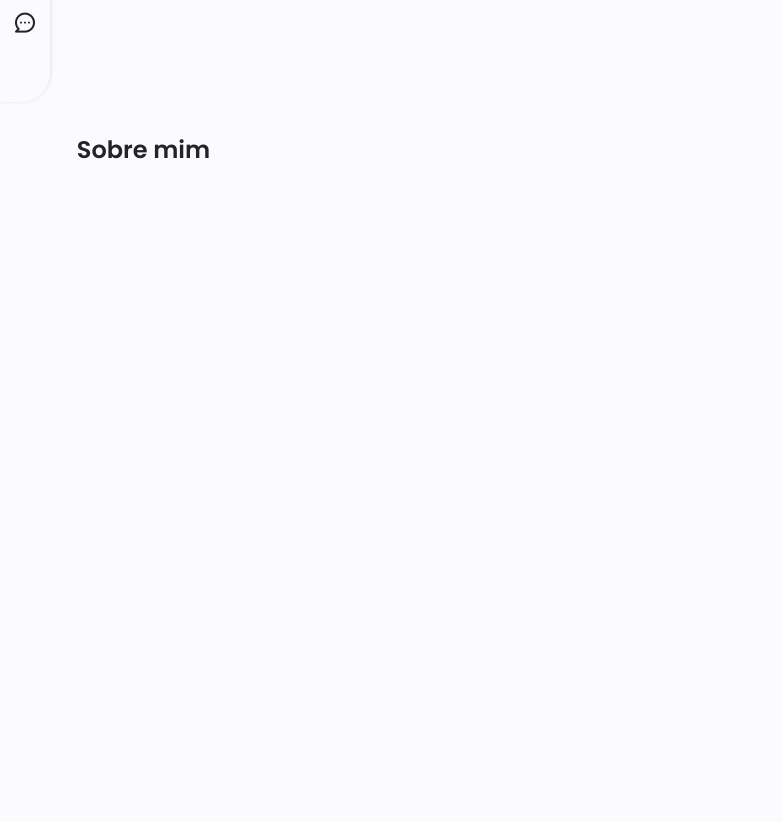
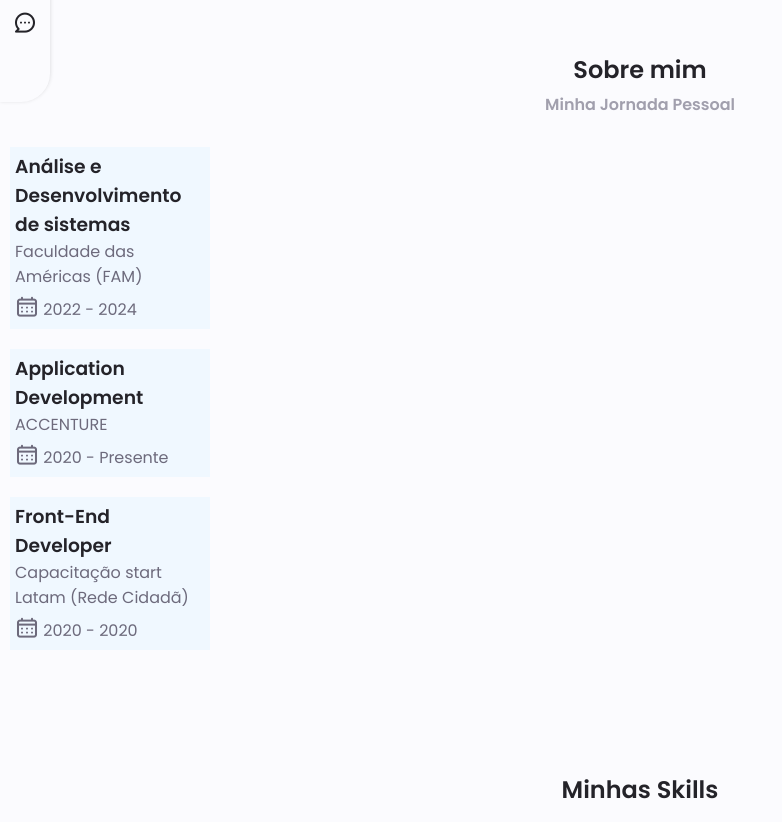
Before and after one commit to Anaju7/Portfolio, a plain HTML site: page index.html in a window 1280 px wide. Shown: the part 698-1520 px from the top of the page, without its empty margins (0-782 px from the left). Drawn offline with nearby package versions, Linux system fonts and the light colour scheme.

Commit message:
criação dos cards da seção sobre mim

```diff
--- a/style.css
+++ b/assets/style.css
@@ -4,7 +4,6 @@
     /* colors */
     --hue-color: 250; /*Purple 250 - Green 142 - Blue 230 - Pink 340*/
 
-    /* HSL color mode */
     --first-color: hsl(var(--hue-color), 69%, 61%);
     --first-color-second: hsl(var(--hue-color), 69%, 61%);
     --first-color-alt: hsl(var(--hue-color), 57%, 53%);
@@ -64,8 +63,8 @@ a {
 }
 
 ::-webkit-scrollbar-thumb {
-    background-color:var(--first-color);    /* color of the scroll thumb */
-    border-radius: 20px;       /* roundness of the scroll thumb */
+    background-color:var(--first-color);
+    border-radius: 20px;
 }
 
 @media screen and (min-width: 968px) {
@@ -140,8 +139,15 @@ a {
 /* Css home */
 
 .section {
-  height: 100vh;
+  width: 100%;
+  height: 90vh;
   padding-top: 30px;
+}
+
+.section-title {
+    display: flex;
+    flex-direction: column;
+    text-align: center;
 }
 
 .home-dark {
@@ -176,7 +182,7 @@ a {
     text-align: center;
 }
 
-.home-subtitle {
+.subtitle {
     color: var(--text-color-light);
     font-size: 1rem;
     padding: 5px 0;
@@ -194,6 +200,33 @@ a {
 
 
 /* CSS ABOUT */
+
+.about-infos {
+    display: flex;
+    flex-direction: column;
+    padding: 15px 0
+}
+
+.about-img  {
+    display: flex;
+    justify-content: center;
+}
+
+.about-img img {
+   width: 250px;
+}
+
+.about-qualifications {
+    display: flex;
+    flex-direction: column;
+}
+
+.qualifications-card {
+    width: 200px;
+    padding: 5px;
+    background-color: aliceblue;
+    margin: 10px;
+}
 
 
 @media only screen and (min-width: 767px) {
@@ -218,9 +251,6 @@ a {
         font-size: 1.5rem;
     }
 
-    .section {
-        margin-left: 6%;
-    }
 
     .home-container {
         height: 100vh;
--- a/index.html
+++ b/index.html
@@ -5,7 +5,7 @@
     <meta charset="UTF-8">
     <meta http-equiv="X-UA-Compatible" content="IE=edge">
     <meta name="viewport" content="width=device-width, initial-scale=1.0">
-    <link rel="stylesheet" href="style.css">
+    <link rel="stylesheet" href="./assets/style.css">
     <link rel="stylesheet" href="https://unicons.iconscout.com/release/v4.0.0/css/line.css">
     <title>MyPortifolio</title>
 </head>
@@ -54,7 +54,7 @@
                 </div>
                 <div class="home-info">
                     <h1 class="home-title">Olá, me chamo Ana Julia</h1>
-                    <h2 class="home-subtitle">Application Developer</h2>
+                    <h2 class="subtitle">Application Developer</h2>
                     <p class="home-text">
                         Lorem ipsum dolor sit amet, consectetur adipisicing elit,
                         sed do eiusmod tempor incididunt ut labore et dolore magna aliqua. Ut enim ad minim veniam,
@@ -67,13 +67,53 @@
             </div>
         </section>
         <section class="section" id="about">
-            <h2>Sobre mim</h2>
+            <div class="section-title">
+                <h2>Sobre mim</h2>
+               <h3 class="subtitle">Minha Jornada Pessoal</h3>
+            </div>
+            <div class="about-infos">
+                <div class="about-qualifications">
+                    <div class="qualifications-card">
+                        <h3>Análise e Desenvolvimento de sistemas</h3>
+                        <p>Faculdade das Américas (FAM)</p>
+                        <div>
+                            <i class="uil uil-schedule"></i>
+                            2022 - 2024
+                        </div>
+                    </div>
+                    <div class="qualifications-card">
+                        <h3>Application Development</h3>
+                        <p>ACCENTURE</p>
+                        <div>
+                            <i class="uil uil-schedule"></i>
+                            2020 - Presente
+                        </div>
+                    </div>
+                    <div class="qualifications-card">
+                        <h3>Front-End Developer</h3>
+                        <p>Capacitação start Latam (Rede Cidadã)</p>
+                        <div>
+                            <i class="uil uil-schedule"></i>
+                            2020 - 2020
+                        </div>
+                    </div>
+
+                </div>
+                <!-- <div class="about-img">
+                    <img src="./assets/img/web-development.png" alt="">
+                </div> -->
+            </div>
+
         </section>
         <section class="section" id="skills">
-            <h2>Minhas Skills</h2>
+            <div class="section-title">
+               <h2>Minhas Skills</h2>
+            </div>
         </section>
         <section class="section" id="projects">
+            <div class="section-title">
             <h2>Projetos</h2>
+            </div>
         </section>
     </main>
 
```
Also changed, not shown: assets/img/web-development.png (added).
